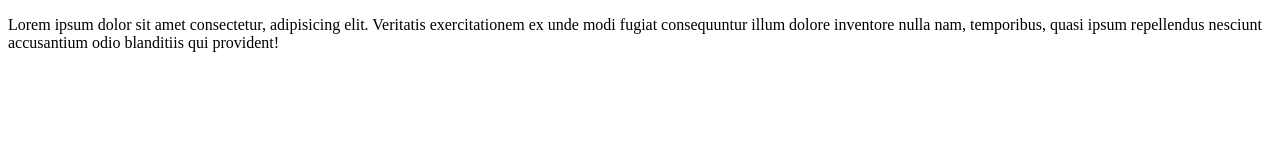
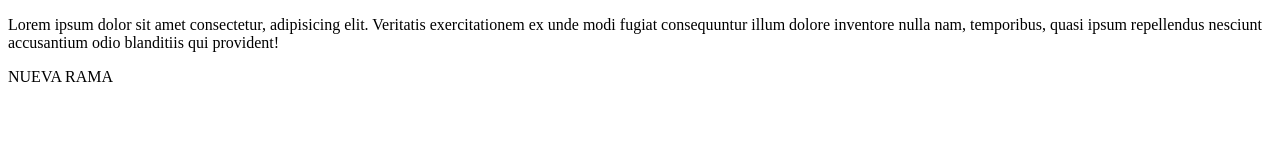
Before and after one commit to ramosnano/clase10, a plain HTML site: page index.html in a window 1280 px wide. Drawn offline with Linux system fonts and the light colour scheme.

Commit message:
Creamos RAMA

```diff
--- a/index.html
+++ b/index.html
@@ -8,5 +8,6 @@
 </head>
 <body>
     <p>Lorem ipsum dolor sit amet consectetur, adipisicing elit. Veritatis exercitationem ex unde modi fugiat consequuntur illum dolore inventore nulla nam, temporibus, quasi ipsum repellendus nesciunt accusantium odio blanditiis qui provident!</p>
+    <p>NUEVA RAMA</p>
 </body>
 </html>
```
